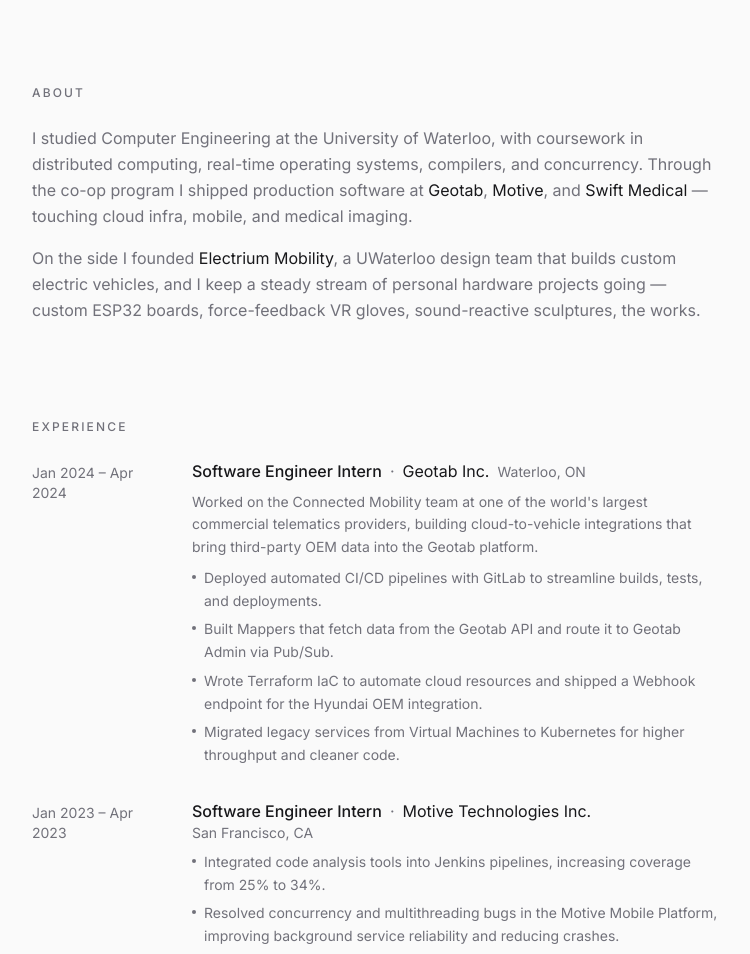
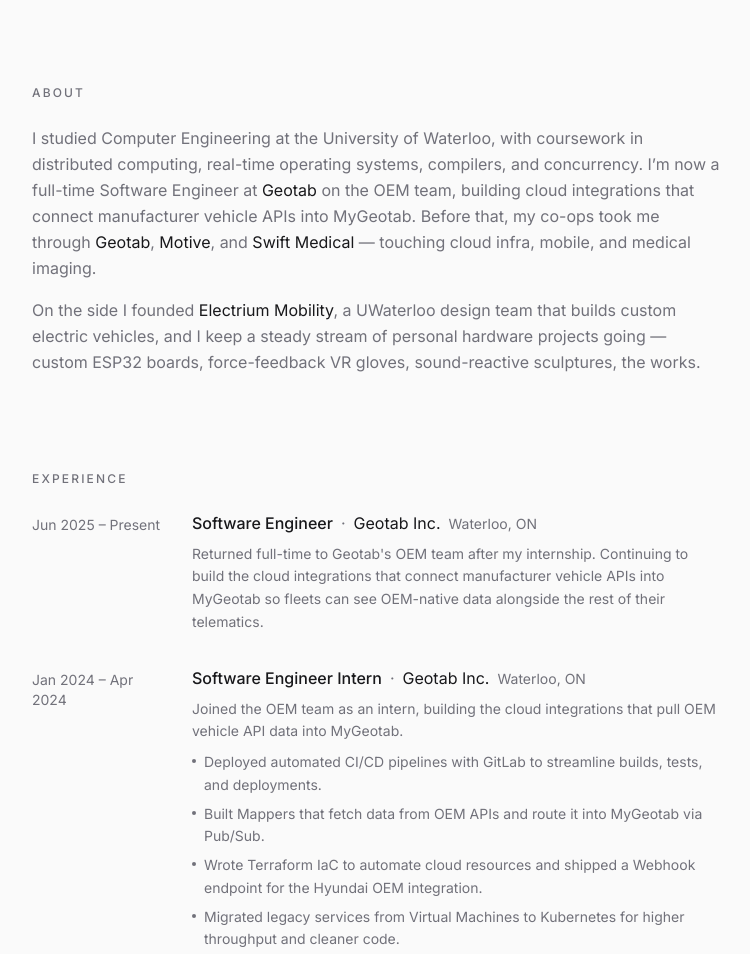
Before and after one commit to sherwinchiu/sherwin-website, an Astro site: page / in a window 1280 px wide. Shown: the part 420-1374 px from the top of the page, without its empty margins (264-1014 px from the left). Built offline with nearby package versions, Linux system fonts and the light colour scheme; Astro itself is replaced by a stand-in of ours.

Commit message:
Add full-time Geotab role; reframe internship as OEM team work

```diff
--- a/src/data/portfolio.ts
+++ b/src/data/portfolio.ts
@@ -1,14 +1,23 @@
 export const experience = [
+  {
+    company: "Geotab Inc.",
+    role: "Software Engineer",
+    period: "Jun 2025 – Present",
+    location: "Waterloo, ON",
+    description:
+      "Returned full-time to Geotab's OEM team after my internship. Continuing to build the cloud integrations that connect manufacturer vehicle APIs into MyGeotab so fleets can see OEM-native data alongside the rest of their telematics.",
+    bullets: [],
+  },
   {
     company: "Geotab Inc.",
     role: "Software Engineer Intern",
     period: "Jan 2024 – Apr 2024",
     location: "Waterloo, ON",
     description:
-      "Worked on the Connected Mobility team at one of the world's largest commercial telematics providers, building cloud-to-vehicle integrations that bring third-party OEM data into the Geotab platform.",
+      "Joined the OEM team as an intern, building the cloud integrations that pull OEM vehicle API data into MyGeotab.",
     bullets: [
       "Deployed automated CI/CD pipelines with GitLab to streamline builds, tests, and deployments.",
-      "Built Mappers that fetch data from the Geotab API and route it to Geotab Admin via Pub/Sub.",
+      "Built Mappers that fetch data from OEM APIs and route it into MyGeotab via Pub/Sub.",
       "Wrote Terraform IaC to automate cloud resources and shipped a Webhook endpoint for the Hyundai OEM integration.",
       "Migrated legacy services from Virtual Machines to Kubernetes for higher throughput and cleaner code.",
     ],
--- a/src/pages/index.astro
+++ b/src/pages/index.astro
@@ -94,8 +94,7 @@ const resumeHref = `${base}/Sherwin_Chiu_Resume.pdf`;
         <p class="text-[var(--muted)] leading-relaxed">
           I studied Computer Engineering at the University of Waterloo, with
           coursework in distributed computing, real-time operating systems,
-          compilers, and concurrency. Through the co-op program I shipped
-          production software at <span class="text-[var(--foreground)]">Geotab</span>, <span class="text-[var(--foreground)]">Motive</span>, and <span class="text-[var(--foreground)]">Swift Medical</span> — touching cloud infra, mobile, and medical imaging.
+          compilers, and concurrency. I&rsquo;m now a full-time Software Engineer at <span class="text-[var(--foreground)]">Geotab</span> on the OEM team, building cloud integrations that connect manufacturer vehicle APIs into MyGeotab. Before that, my co-ops took me through <span class="text-[var(--foreground)]">Geotab</span>, <span class="text-[var(--foreground)]">Motive</span>, and <span class="text-[var(--foreground)]">Swift Medical</span> — touching cloud infra, mobile, and medical imaging.
         </p>
         <p class="text-[var(--muted)] leading-relaxed mt-4">
           On the side I founded <span class="text-[var(--foreground)]">Electrium Mobility</span>, a UWaterloo design team that builds custom electric vehicles, and I keep a steady stream of personal hardware projects going — custom ESP32 boards, force-feedback VR gloves, sound-reactive sculptures, the works.
@@ -124,6 +123,7 @@ const resumeHref = `${base}/Sherwin_Chiu_Resume.pdf`;
                       {job.description}
                     </p>
                   )}
+                  {job.bullets.length > 0 && (
                     <ul class="mt-2 flex flex-col gap-1.5 text-sm text-[var(--muted)] leading-relaxed">
                       {job.bullets.map((b) => (
                         <li class="flex gap-2">
@@ -132,6 +132,7 @@ const resumeHref = `${base}/Sherwin_Chiu_Resume.pdf`;
                         </li>
                       ))}
                     </ul>
+                  )}
                 </div>
               </li>
             ))
```
Lines whose indentation alone changed are shown as unchanged.
